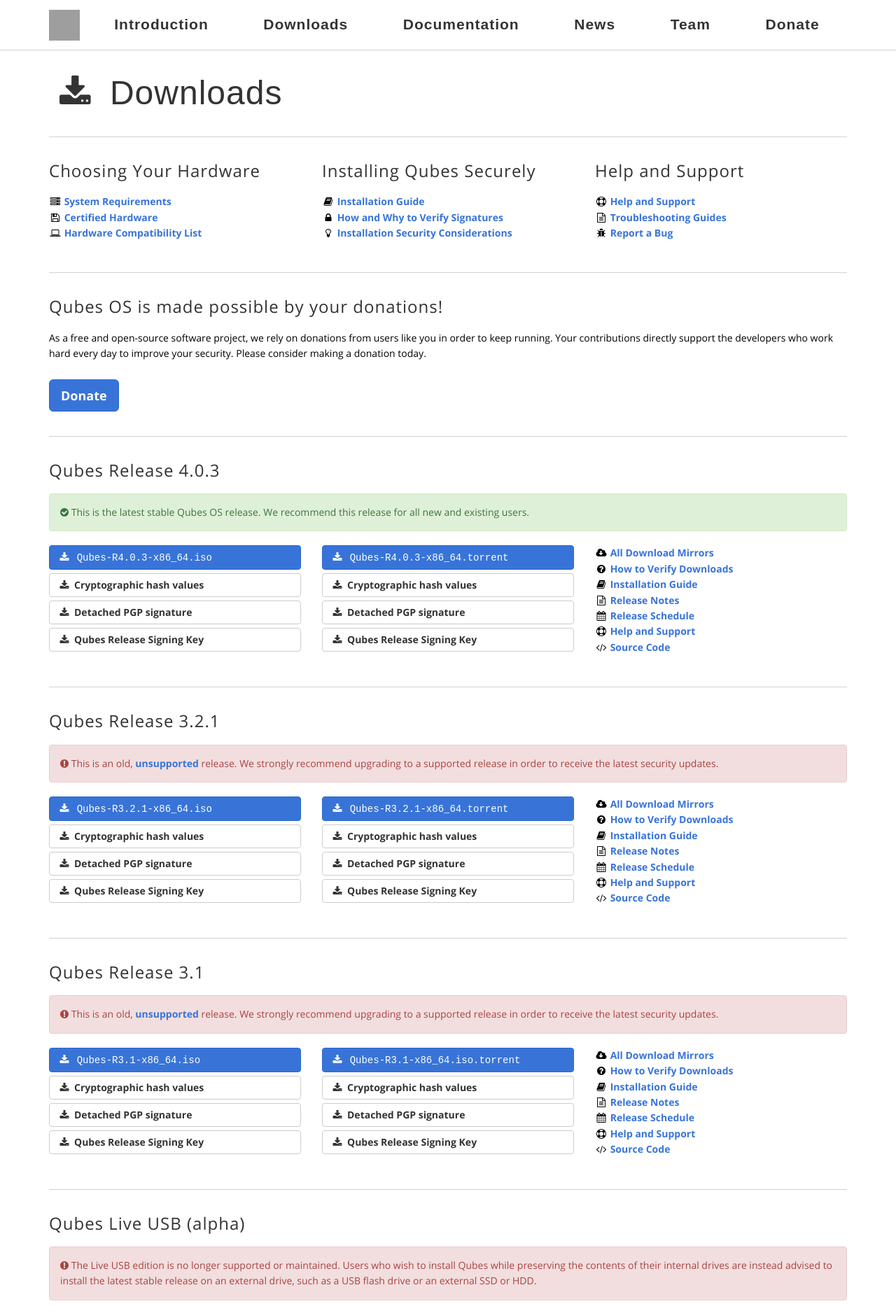
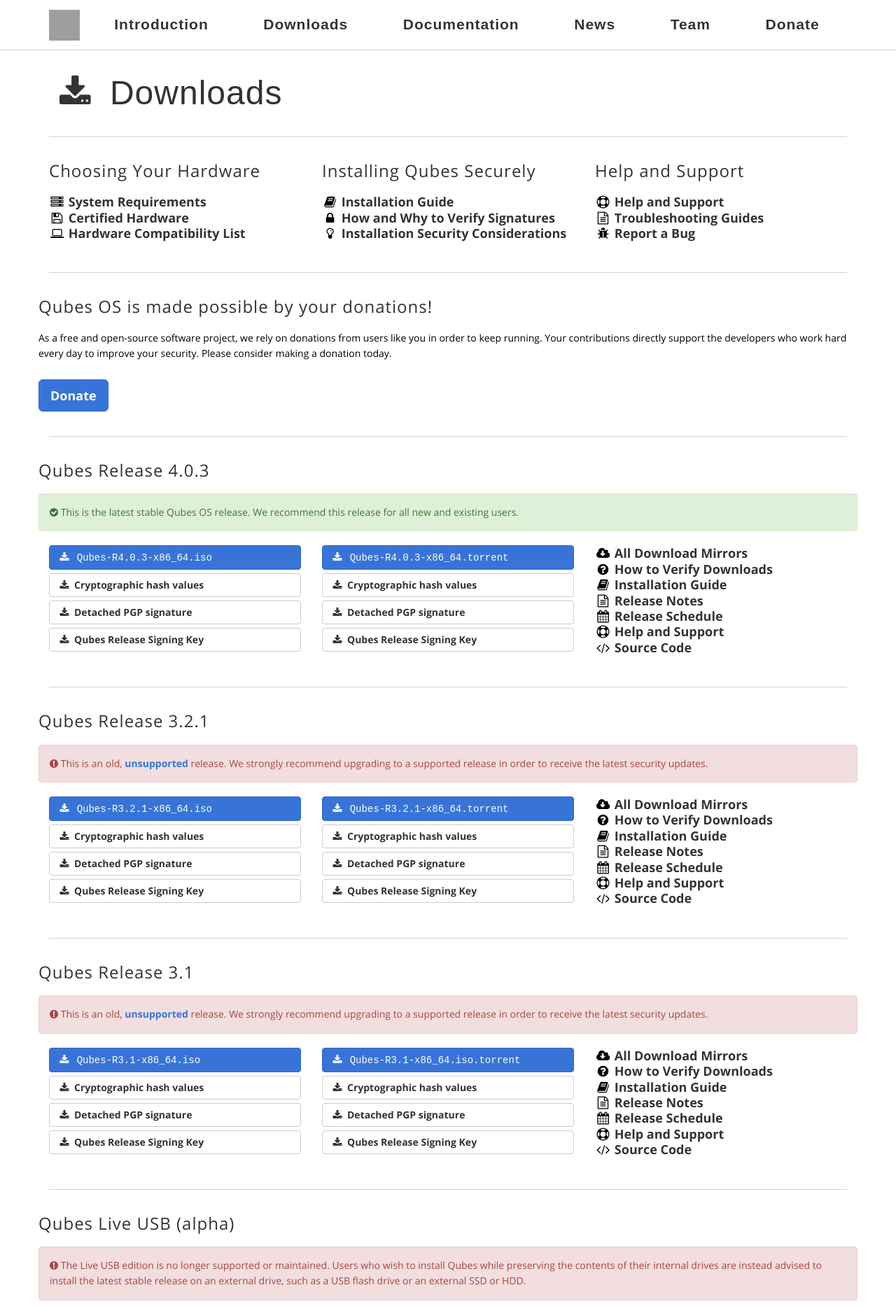
Before and after one commit to QubesOS/qubesos.github.io, a Jekyll site: the page built from pages/downloads.html, in a window 1280 px wide. Shown: the top 1876 px of the page at 70% size. Built offline with Jekyll 4.4.1, drawn with Linux system fonts in a browser that asks for light colours; some web fonts are replaced; grey boxes are pictures that could not be loaded.

Commit message:
Update Downloads page
 - Improve responsiveness
 - Improve link appearance
 - Add link titles
 - Rename file extension to reflect file contents

```diff
--- a/pages/downloads.md
+++ b/pages/downloads.html
@@ -9,65 +9,65 @@ redirect_from:
 
 <div class="more-bottom page-content">
   <div class="row">
-    <div class="col-lg-4">
+    <div class="col-12 col-sm-4">
       <h3>Choosing Your Hardware</h3>
       <ul class="list-unstyled">
         <li>
-          <a href="/doc/system-requirements/">
+          <a href="/doc/system-requirements/" class="black-link">
             <i class="fa fa-server fa-fw black-icon"></i> System Requirements
           </a>
         </li>
         <li>
-          <a href="/doc/certified-hardware/">
+          <a href="/doc/certified-hardware/" class="black-link">
             <i class="fa fa-floppy-o fa-fw black-icon"></i> Certified Hardware
           </a>
         </li>
         <li>
-          <a href="/hcl/">
+          <a href="/hcl/" class="black-link">
             <i class="fa fa-laptop fa-fw black-icon"></i> Hardware Compatibility
               List
           </a>
         </li>
       </ul>
     </div>
-    <div class="col-lg-4">
+    <div class="col-12 col-sm-4">
       <h3>Installing Qubes Securely</h3>
       <ul class="list-unstyled">
         <li>
-          <a href="/doc/installation-guide/">
+          <a href="/doc/installation-guide/" class="black-link">
             <i class="fa fa-book fa-fw black-icon"></i> Installation Guide
           </a>
         </li>
         <li>
-          <a href="/security/verifying-signatures/">
+          <a href="/security/verifying-signatures/" class="black-link">
             <i class="fa fa-lock fa-fw black-icon"></i> How and Why to Verify
               Signatures
           </a>
         </li>
         <li>
-          <a href="/doc/install-security/">
+          <a href="/doc/install-security/" class="black-link">
             <i class="fa fa-lightbulb-o fa-fw black-icon"></i> Installation
               Security Considerations
           </a>
         </li>
       </ul>
     </div>
-    <div class="col-lg-4">
+    <div class="col-12 col-sm-4">
       <h3>Help and Support</h3>
       <ul class="list-unstyled">
         <li>
-          <a href="/support/">
+          <a href="/support/" class="black-link">
             <i class="fa fa-life-ring fa-fw black-icon"></i> Help and Support
           </a>
         </li>
         <li>
-          <a href="/doc/#troubleshooting">
+          <a href="/doc/#troubleshooting" class="black-link">
             <i class="fa fa-file-text-o fa-fw black-icon"></i> Troubleshooting
               Guides
           </a>
         </li>
         <li>
-          <a href="/doc/reporting-bugs/">
+          <a href="/doc/reporting-bugs/" class="black-link">
             <i class="fa fa-bug fa-fw black-icon"></i> Report a Bug
           </a>
         </li>
@@ -76,7 +76,7 @@ redirect_from:
   </div>
   <hr class="more-bottom">
   <div class="row">
-    <div class="col-lg-12">
+    <div class="col-12">
       <h3>Qubes OS is made possible by your donations!</h3>
       <p>
         As a free and open-source software project, we rely on donations from
@@ -91,7 +91,7 @@ redirect_from:
 <div class="white-box more-bottom page-content">
   {% for releasex in site.data.downloads.releases %}
   <div class="row">
-    <div class="col-lg-12">
+    <div class="col-12">
       {% assign release_name = releasex[0] %}
       {% assign release = releasex[1] %}
       {% assign testing = release.testing | default: false %}
@@ -154,7 +154,7 @@ redirect_from:
   <div class="row download-content">
     {% for source in release.sources %}
     {% if source.display %}
-    <div class="col-lg-4 add-bottom">
+    <div class="col-lg-4 col-sm-6 col-xs-12 add-bottom">
       <a class="btn btn-primary btn-block" href="{{ source.url }}"
          title="{{ release_name }} {{ source.type }}: {{ source.size }}">
         <i class="fa fa-fw fa-download"></i>
@@ -181,16 +181,16 @@ redirect_from:
     </div>
     {% endif %}
     {% endfor %}
-    <div class="col-lg-4">
+    <div class="col-12 col-sm-6 col-lg-4">
       <ul class="list-unstyled">
         <li>
-          <a href="#mirrors" title="View all download mirrors">
+          <a href="#mirrors" class="black-link" title="View all download mirrors">
             <i class="fa fa-fw fa-cloud-download black-icon"></i>
             All Download Mirrors
           </a>
         </li>
         <li>
-          <a href="/security/verifying-signatures/">
+          <a href="/security/verifying-signatures/" class="black-link">
             <i class="fa fa-fw fa-question-circle black-icon"></i>
             How to Verify Downloads
           </a>
@@ -200,33 +200,33 @@ redirect_from:
         {% assign doc = docdata[1] %}
         {% if doc_name == "Installation Guide" %}
         <li>
-          <a href="{{ doc.url }}">
+          <a href="{{ doc.url }}" class="black-link" title="Installation Guide">
             <i class="fa fa-fw fa-book black-icon"></i> {{ doc_name }}
           </a>
         </li>
         {% endif %}
         {% if doc_name == "Release Notes" %}
         <li>
-          <a href="{{ doc.url }}">
+          <a href="{{ doc.url }}" class="black-link" title="Release Notes">
             <i class="fa fa-fw fa-file-text-o black-icon"></i> {{ doc_name }}
           </a>
         </li>
         {% endif %}
         {% if doc_name == "Release Schedule" %}
         <li>
-          <a href="{{ doc.url }}">
+          <a href="{{ doc.url }}" class="black-link" title="Release Schedule">
             <i class="fa fa-fw fa-calendar black-icon"></i> {{ doc_name }}
           </a>
         </li>
         {% endif %}
         {% endfor %}
         <li>
-          <a href="/support/" title="Help and Support">
+          <a href="/support/" class="black-link" title="Help and Support">
             <i class="fa fa-fw fa-life-ring black-icon"></i> Help and Support
           </a>
         </li>
         <li>
-          <a href="/doc/source-code/">
+          <a href="/doc/source-code/" class="black-link" title="Source Code">
             <i class="fa fa-fw fa-code black-icon"></i> Source Code
           </a>
         </li>
@@ -237,7 +237,7 @@ redirect_from:
   {% endfor %}
 </div>
 <div class="row">
-  <div class="col-lg-12 col-md-12">
+  <div class="col-12">
     <div class="more-bottom page-content">
       <article>
         <h3 id="mirrors">Download Mirrors</h3>
@@ -266,7 +266,8 @@ redirect_from:
           </tr>
           {% endfor %}
         </table>
-        <a href="/downloads/mirrors/#instructions-for-mirror-operators">
+        <a href="/downloads/mirrors/#instructions-for-mirror-operators"
+           class="black-link">
           <i class="fa fa-cloud fa-fw black-icon"></i>
           How to contribute a download mirror
         </a>
@@ -276,61 +277,65 @@ redirect_from:
 </div>
 <div class="white-box more-bottom page-content">
   <div class="row">
-    <div class="col-lg-4 col-md-4">
+    <div class="col-12 col-sm-4">
       <h3 id="versions">Security Information</h3>
       <ul class="list-unstyled">
         <li>
-          <a href="/security/">
+          <a href="/security/" class="black-link" title="Security Center">
             <i class="fa fa-lock fa-fw black-icon"></i> Security Center
           </a>
         </li>
         <li>
-          <a href="/security/pack/">
+          <a href="/security/pack/" class="black-link" title="Security Pack">
             <i class="fa fa-folder fa-fw black-icon"></i> Security Pack
           </a>
         </li>
         <li>
-          <a href="/doc/security-guidelines/">
+          <a href="/doc/security-guidelines/" class="black-link"
+             title="Security Guidelines">
             <i class="fa fa-tasks fa-fw black-icon"></i> Security Guidelines
           </a>
         </li>
       </ul>
     </div>
-    <div class="col-lg-4 col-md-4">
+    <div class="col-12 col-sm-4">
       <h3 id="versions">Version Information</h3>
       <ul class="list-unstyled">
         <li>
-          <a href="/doc/supported-versions/">
+          <a href="/doc/supported-versions/" class="black-link"
+             title="Supported Versions">
             <i class="fa fa-history fa-fw black-icon"></i> Supported Versions
           </a>
         </li>
         <li>
-          <a href="/doc/templates/">
+          <a href="/doc/templates/" class="black-link" title="Templates">
             <i class="fa fa-clone fa-fw black-icon"></i> Templates
           </a>
         </li>
         <li>
-          <a href="/doc/version-scheme/">
+          <a href="/doc/version-scheme/" class="black-link"
+             title="Version Scheme">
             <i class="fa fa-code-fork fa-fw black-icon"></i> Version Scheme
           </a>
         </li>
       </ul>
     </div>
-    <div class="col-lg-4 col-md-4">
+    <div class="col-12 col-sm-4">
       <h3 id="source-code">Source Code</h3>
       <ul class="list-unstyled">
         <li>
-          <a href="/doc/source-code/">
+          <a href="/doc/source-code/" class="black-link" title="Source Code">
             <i class="fa fa-code fa-fw black-icon"></i> Source Code
           </a>
         </li>
         <li>
-          <a href="/doc/coding-style/">
+          <a href="/doc/coding-style/" class="black-link"
+             title="Coding Guidelines">
             <i class="fa fa-terminal fa-fw black-icon"></i> Coding Guidelines
           </a>
         </li>
         <li>
-          <a href="/doc/license/">
+          <a href="/doc/license/" class="black-link" title="Software License">
             <i class="fa fa-file-text-o fa-fw black-icon"></i> Software License
           </a>
         </li>
```
